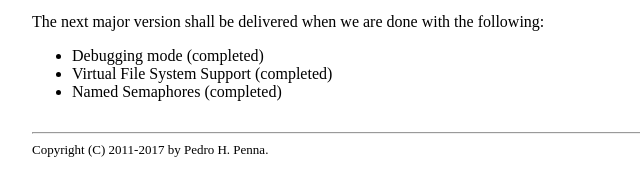
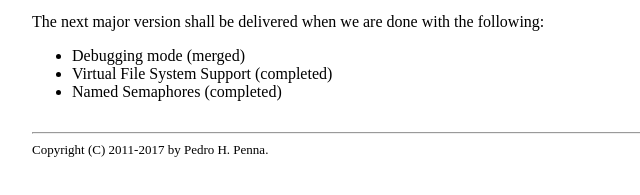
Before and after one commit to nanvix/nanvix.github.io, a plain HTML site: page road-map.html in a window 1280 px wide. Shown: the part 209-404 px from the top of the page, 258-898 px from the left. Drawn offline with Linux system fonts and the light colour scheme.

Commit message:
Update road-map.html

```diff
--- a/road-map.html
+++ b/road-map.html
@@ -33,7 +33,7 @@
 		The next major version shall be delivered when we are done
 		with the following:
 		<ul>
-			<li>Debugging mode (completed)</li>
+			<li>Debugging mode (merged)</li>
 			<li>Virtual File System Support (completed)</li>
 			<li>Named Semaphores (completed)</li>
 		</ul>
```
